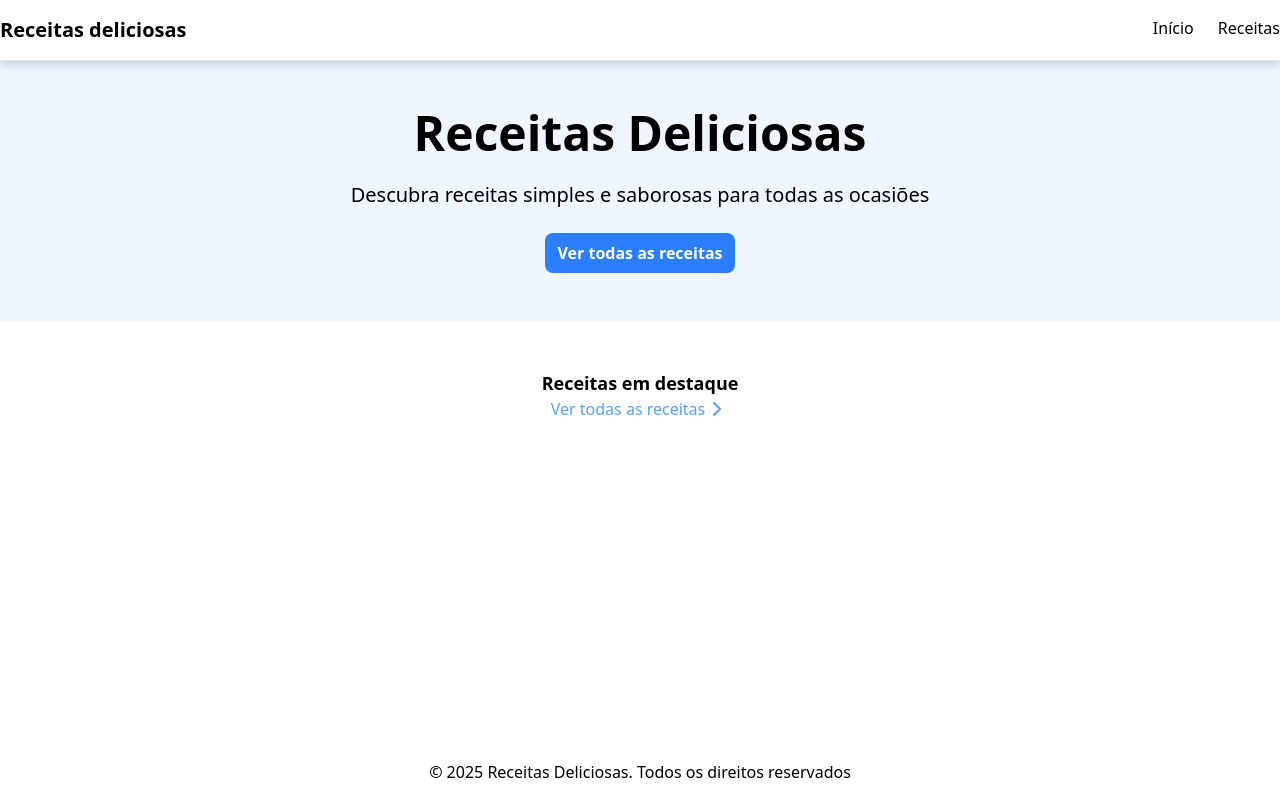
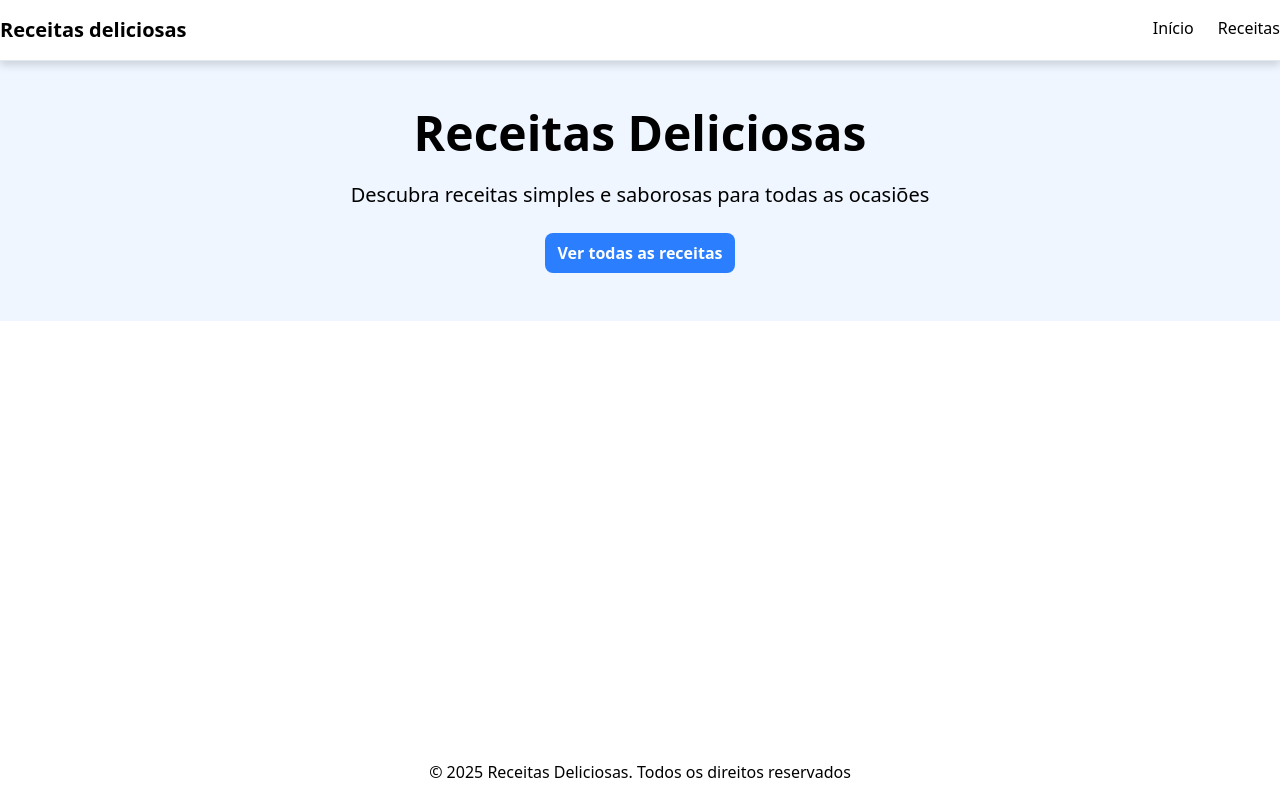
Before and after one commit to rafa-lsc/receitas-byron, a Next.js app: page / in a window 1280 px wide. Built offline with nearby package versions, Linux system fonts and the light colour scheme.

Commit message:
Revert "Feature: home page"

```diff
--- a/src/app/page.tsx
+++ b/src/app/page.tsx
@@ -1,4 +1,3 @@
-import { ChevronRight } from "lucide-react";
 import Link from "next/link";
 
 export default function Home() {
@@ -16,21 +15,6 @@ export default function Home() {
           </Link>
         </div>
       </section>
-
-      {/* seção receitas em destaque */}
-      <section className="py-12">
-        <div className="flex flex-col items-center container mx-auto">
-          <h2 className="text-lg font-bold">Receitas em destaque</h2>
-
-          {/* cards de receita */}
-
-          <Link className="flex text-blue-400 hover:text-blue-700 transition-colors" href="/receitas">
-            Ver todas as receitas
-            <ChevronRight />
-          </Link>
-
-        </div>
-      </section>
     </main>
   );
 }
```
Also changed, not shown: package.json (+5 -6 lines), 1 other file (tests, documents, lock files or other folders).
